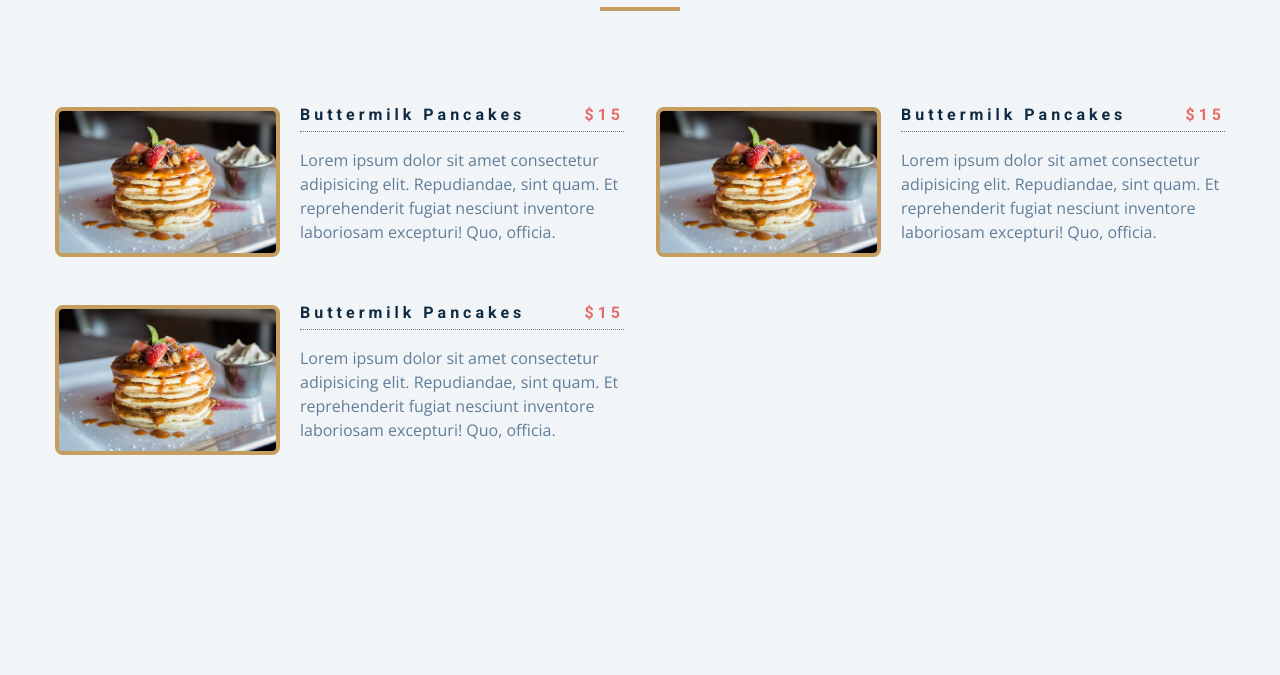
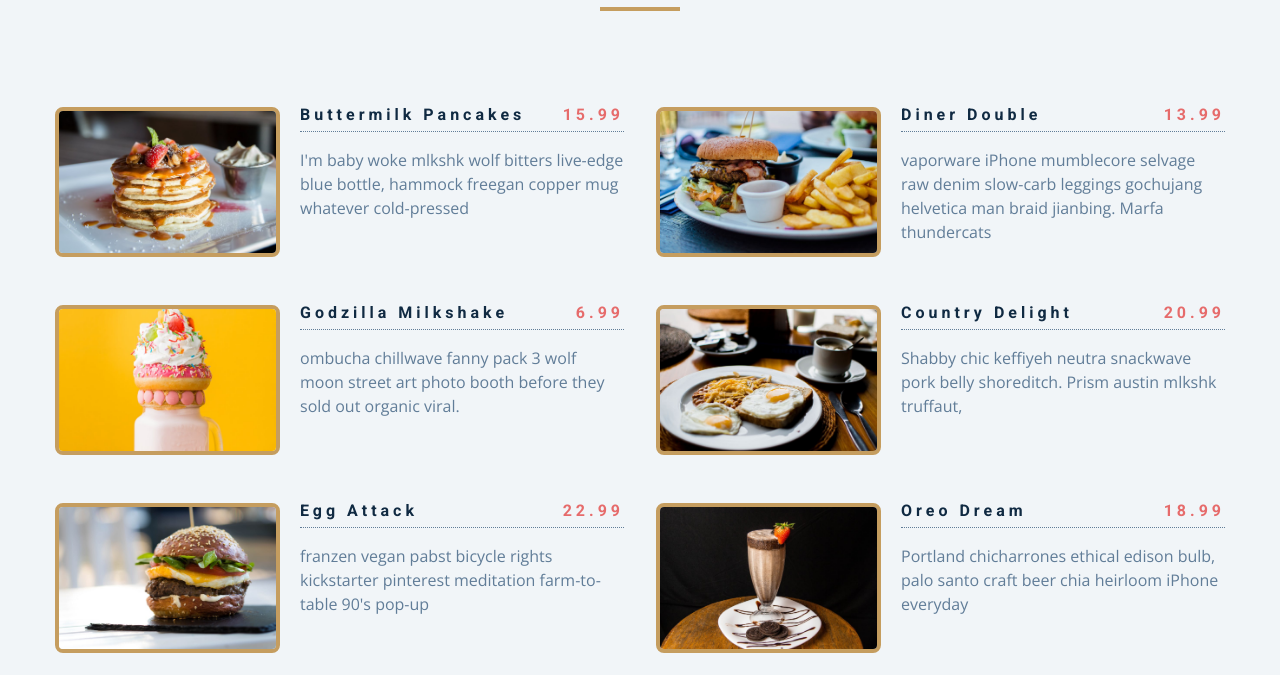
Before and after one commit to Iamthevk/restaurant-menu-filter, a plain HTML site: page index.html in a window 1280 px wide. Shown: the part 125-800 px from the top of the page. Drawn offline with nearby package versions, Linux system fonts and the light colour scheme.

Commit message:
rendered menu items dynamically with map method

```diff
--- a/app.js
+++ b/app.js
@@ -72,3 +72,27 @@ const menu = [
     desc: `skateboard fam synth authentic semiotics. Live-edge lyft af, edison bulb yuccie crucifix microdosing.`,
   },
 ];
+
+const menuParent = document.querySelector(".section-center")
+
+window.addEventListener("DOMContentLoaded",() => {
+  let displayItems =  menu.map((item) => {
+    return (
+      `<article class="menu-item">
+          <img src=${item.img} alt=${item.title} class="photo" />
+          <div class="item-info">
+            <header>
+              <h4>${item.title}</h4>
+              <h4 class="price">${item.price}</h4>
+            </header>
+            <p class="item-text">
+             ${item.desc}
+            </p>
+          </div>
+        </article>`
+    )
+
+  })
+  displayItems = displayItems.join("")
+  menuParent.innerHTML = displayItems
+})
--- a/index.html
+++ b/index.html
@@ -33,7 +33,7 @@
       <!-- menu items -->
       <div class="section-center">
         <!-- single item -->
-        <article class="menu-item">
+        <!-- <article class="menu-item">
           <img src="./menu-item.jpeg" alt="menu item" class="photo" />
           <div class="item-info">
             <header>
@@ -46,39 +46,7 @@
               laboriosam excepturi! Quo, officia.
             </p>
           </div>
-        </article>
-        <!-- end of single item -->
-        <!-- single item -->
-        <article class="menu-item">
-          <img src="./menu-item.jpeg" alt="menu item" class="photo" />
-          <div class="item-info">
-            <header>
-              <h4>buttermilk pancakes</h4>
-              <h4 class="price">$15</h4>
-            </header>
-            <p class="item-text">
-              Lorem ipsum dolor sit amet consectetur adipisicing elit.
-              Repudiandae, sint quam. Et reprehenderit fugiat nesciunt inventore
-              laboriosam excepturi! Quo, officia.
-            </p>
-          </div>
-        </article>
-        <!-- end of single item -->
-        <!-- single item -->
-        <article class="menu-item">
-          <img src="./menu-item.jpeg" alt="menu item" class="photo" />
-          <div class="item-info">
-            <header>
-              <h4>buttermilk pancakes</h4>
-              <h4 class="price">$15</h4>
-            </header>
-            <p class="item-text">
-              Lorem ipsum dolor sit amet consectetur adipisicing elit.
-              Repudiandae, sint quam. Et reprehenderit fugiat nesciunt inventore
-              laboriosam excepturi! Quo, officia.
-            </p>
-          </div>
-        </article>
+        </article> -->
         <!-- end of single item -->
       </div>
     </section>
```
